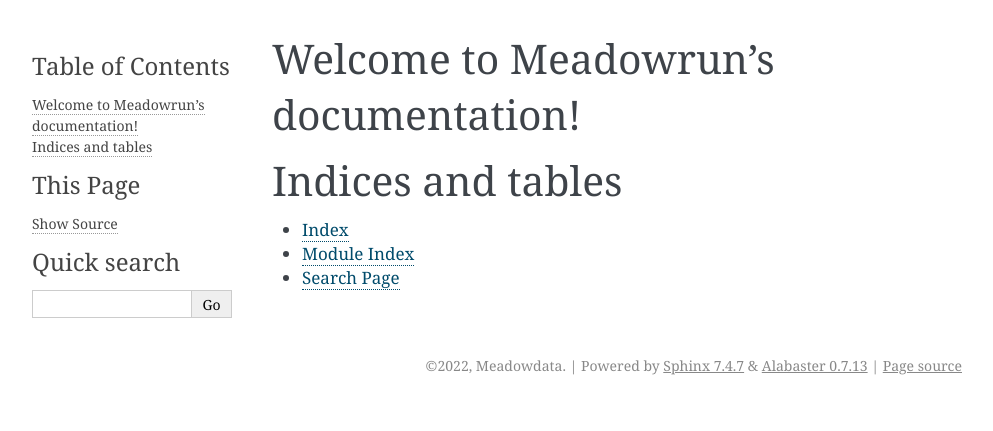
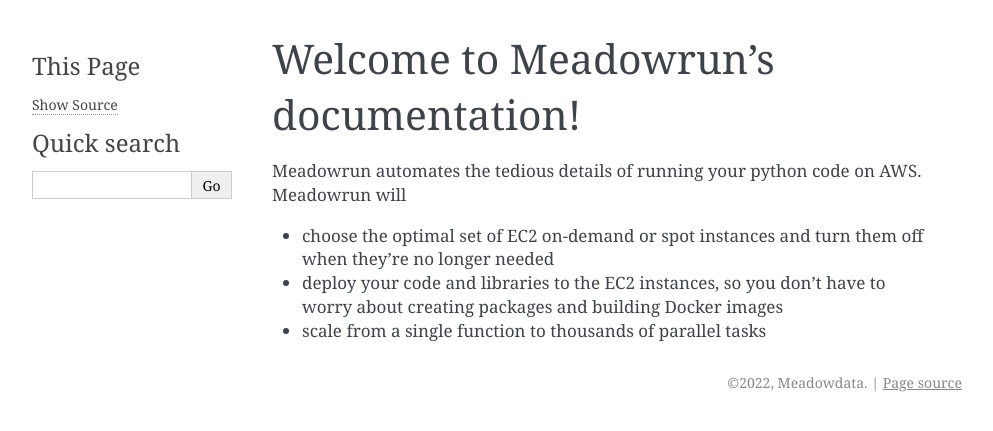
Before and after one commit to meadowdata/meadowrun, a Sphinx documentation site: the page built from docs/index.rst, in a window 1280 px wide. Shown: the top 431 px of the page, without its empty margins (148-1141 px from the left). Built offline with Sphinx 7.4.7, drawn with Linux system fonts in a browser that asks for light colours.

Commit message:
Writing/adapting some docs from README.md, enabling autodoc and improving docstrings for "published" functions/classes

```diff
--- /dev/null
+++ b/docs/_static/custom.css
@@ -0,0 +1,6 @@
+// This can be removed if https://github.com/bitprophet/alabaster/pull/114 gets merged
+
+div.sphinxsidebar {
+    max-height: 100%;
+    overflow-y: auto;
+}
--- /dev/null
+++ b/docs/_templates/navigation.html
@@ -0,0 +1,11 @@
+<!--Removing this tag to make things cleaner-->
+<!--<h3>{{ _('Navigation') }}</h3>-->
+{{ toctree(includehidden=theme_sidebar_includehidden, collapse=theme_sidebar_collapse) }}
+{% if theme_extra_nav_links %}
+<hr />
+<ul>
+    {% for text, uri in theme_extra_nav_links.items() %}
+    <li class="toctree-l1"><a href="{{ uri }}">{{ text }}</a></li>
+    {% endfor %}
+</ul>
+{% endif %}
--- a/docs/conf.py
+++ b/docs/conf.py
@@ -27,7 +27,9 @@
 # Add any Sphinx extension module names here, as strings. They can be
 # extensions coming with Sphinx (named 'sphinx.ext.*') or your custom
 # ones.
-extensions = []
+extensions = [
+    "sphinx.ext.autodoc",
+]
 
 # Add any paths that contain templates here, relative to this directory.
 templates_path = ["_templates"]
@@ -36,6 +38,8 @@
 # directories to ignore when looking for source files.
 # This pattern also affects html_static_path and html_extra_path.
 exclude_patterns = ["_build", "Thumbs.db", ".DS_Store"]
+
+autodoc_typehints = "description"
 
 
 # -- Options for HTML output -------------------------------------------------
@@ -49,3 +53,5 @@
 # relative to this directory. They are copied after the builtin static files,
 # so a file named "default.css" will overwrite the builtin "default.css".
 html_static_path = ["_static"]
+
+html_theme_options = {"show_powered_by": False, "fixed_sidebar": True}
--- a/docs/index.rst
+++ b/docs/index.rst
@@ -1,20 +1,35 @@
-.. Meadowrun documentation master file, created by
-   sphinx-quickstart on Wed Apr 20 19:38:39 2022.
-   You can adapt this file completely to your liking, but it should at least
-   contain the root `toctree` directive.
-
 Welcome to Meadowrun's documentation!
 =====================================
 
+Meadowrun automates the tedious details of running your python code on AWS. Meadowrun
+will
+
+- choose the optimal set of EC2 on-demand or spot instances and turn them off when
+  they're no longer needed
+- deploy your code and libraries to the EC2 instances, so you don't have to worry about
+  creating packages and building Docker images
+- scale from a single function to thousands of parallel tasks
+
+.. toctree::
+   :maxdepth: 1
+   :hidden:
+   :caption: Tutorials
+
+   install.rst
+   run_function.rst
+   run_map.rst
+
+.. toctree::
+   :maxdepth: 1
+   :hidden:
+   :caption: How to
+
+   private_git_repo.rst
+
+
 .. toctree::
    :maxdepth: 2
-   :caption: Contents:
+   :hidden:
+   :caption: Reference
 
-
-
-Indices and tables
-==================
-
-* :ref:`genindex`
-* :ref:`modindex`
-* :ref:`search`
+   apis.rst
```
Also changed, not shown: docs/apis.rst (added, +32 -0 lines), docs/install.rst (added, +42 -0 lines), docs/private_git_repo.rst (added, +37 -0 lines), docs/run_function.rst (added, +47 -0 lines), docs/run_map.rst (added, +52 -0 lines), src/meadowrun/__init__.py (+21 -0 lines), 1 other file.
